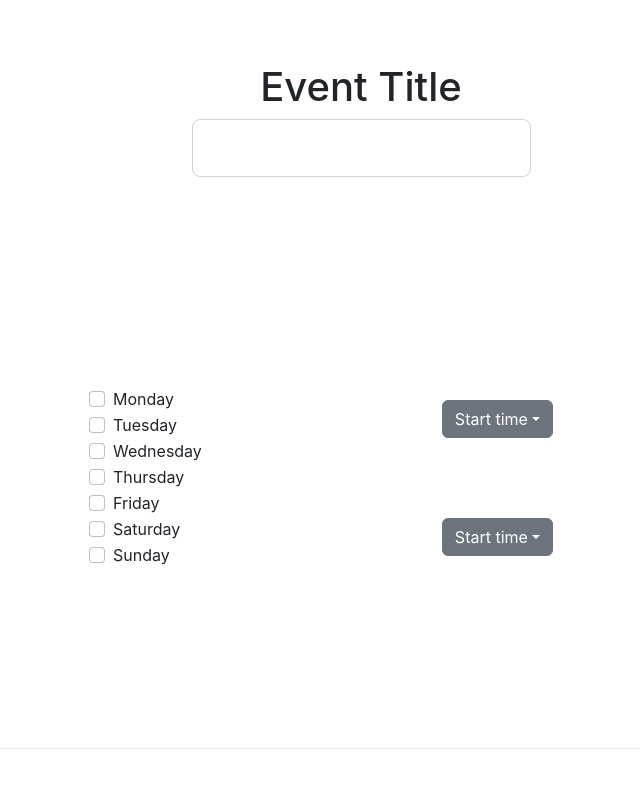
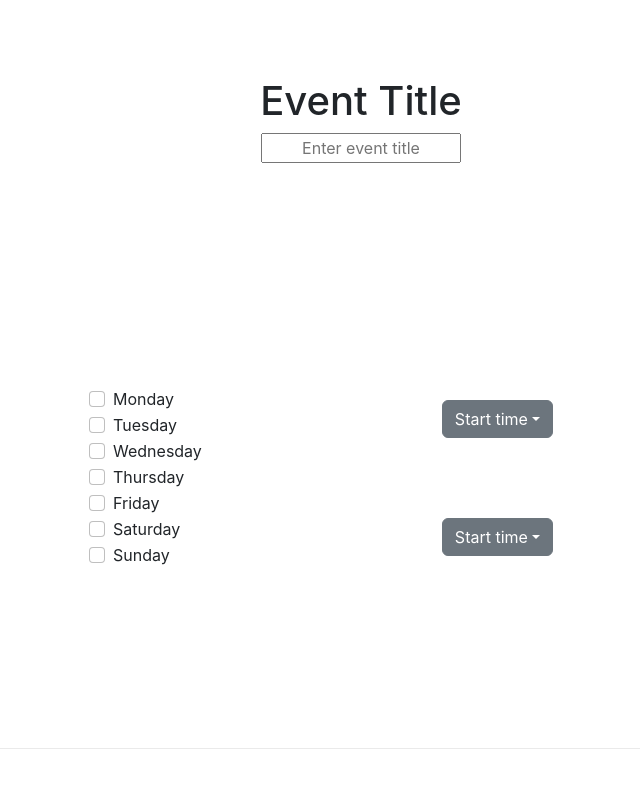
Before and after one commit to agao1224/findatime-frontend, a Next.js app: page / in a window 1280 px wide. Shown: the top 788 px of the page, without its empty margins (279-919 px from the left). Built offline with nearby package versions, Linux system fonts and the light colour scheme.

Commit message:
set input's class to titlebox, and make the text center-aligned

```diff
--- a/components/TitleBox.js
+++ b/components/TitleBox.js
@@ -8,13 +8,10 @@ import styles from '../styles/TitleBox.module.css';
  */
 const TitleBox = () => {
   return (
-    <div className={styles.titlebox}>
-      <div className="form-floating">
-        <input className="form-control form-control-lg" type="text"
-               placeholder=".form-control-lg"
-               aria-label=".form-control-lg example"
-        />
-      </div>
+    <div>
+      <input className = {styles.titlebox} type="text"
+             name="Event-Title" placeholder="Enter event title"
+      />
     </div>
   )
 }
--- a/styles/Home.module.css
+++ b/styles/Home.module.css
@@ -25,6 +25,11 @@
 
 .timeselector {
   margin: 5rem;
+}
+
+.titlebox {
+  font-size: 2rem;
+
 }
 
 .footer {
--- a/styles/TitleBox.module.css
+++ b/styles/TitleBox.module.css
@@ -1,3 +1,9 @@
 .titlebox {
-  font-size: 2rem;
+  font-size: 1rem;
+  color: gray;
+
+  width:200px;
+  height: 30px;
+
+  text-align: center;
 }
```
Also changed, not shown: 1 other file (tests, documents, lock files or other folders).
